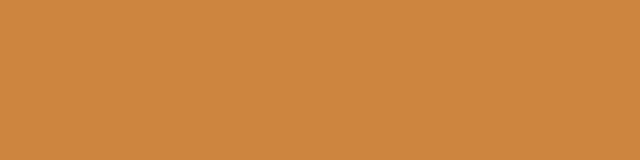
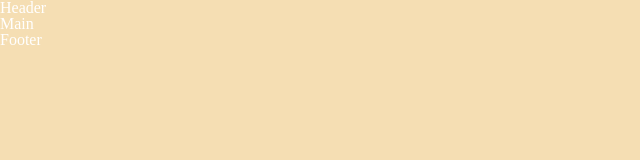
Before and after one commit to parispoly137/scss-boilerplate, a website: page index.html in a window 1280 px wide. Shown: the whole page, without its empty margins (0-640 px from the left). Drawn offline with nearby package versions, Linux system fonts and the light colour scheme; files that its build step writes are made by us from their sources; a web font is replaced by a local one.

Commit message:
add scss settings

```diff
--- a/index.html
+++ b/index.html
@@ -26,9 +26,9 @@
     <title>Title</title>
   </head>
   <body>
-    <header></header>
-    <main></main>
-    <footer></footer>
+    <header>Header</header>
+    <main>Main</main>
+    <footer>Footer</footer>
     <!-- ★ JQuery ★
       <script src="https://cdn.jsdelivr.net/npm/swiper@8/swiper-bundle.min.js"></script> -->
     <script src="src/js/main.js"></script>
--- a/src/scss/styles.scss
+++ b/src/scss/styles.scss
@@ -2,12 +2,23 @@
 @import "tools/reset";
 @import "tools/variables";
 @import "tools/mixins";
+@import "tools/fonts";
 
 // code
 
 body {
-  background: peru;
-  a {
-    color: blue;
+  font-family: "SCoreDream";
+
+  //test
+
+  background-color: wheat;
+
+  @include mobile {
+    background-color: violet;
   }
 }
+
+* {
+  color: white;
+  box-sizing: border-box;
+}
--- /dev/null
+++ b/src/scss/tools/_fonts.scss
@@ -0,0 +1,92 @@
+// SCoreDream
+
+@font-face {
+  font-family: "SCoreDream";
+  font-weight: 100;
+  font-style: normal;
+  src: url(https://cdn.jsdelivr.net/gh/webfontworld/SCoreDream/SCoreDream1.woff2)
+      format("woff2"),
+    url(https://cdn.jsdelivr.net/gh/webfontworld/SCoreDream/SCoreDream1.woff)
+      format("woff");
+  font-display: swap;
+}
+@font-face {
+  font-family: "SCoreDream";
+  font-weight: 200;
+  font-style: normal;
+  src: url(https://cdn.jsdelivr.net/gh/webfontworld/SCoreDream/SCoreDream2.woff2)
+      format("woff2"),
+    url(https://cdn.jsdelivr.net/gh/webfontworld/SCoreDream/SCoreDream2.woff)
+      format("woff");
+  font-display: swap;
+}
+@font-face {
+  font-family: "SCoreDream";
+  font-weight: 300;
+  font-style: normal;
+  src: url(https://cdn.jsdelivr.net/gh/webfontworld/SCoreDream/SCoreDream3.woff2)
+      format("woff2"),
+    url(https://cdn.jsdelivr.net/gh/webfontworld/SCoreDream/SCoreDream3.woff)
+      format("woff");
+  font-display: swap;
+}
+@font-face {
+  font-family: "SCoreDream";
+  font-weight: 400;
+  font-style: normal;
+  src: url(https://cdn.jsdelivr.net/gh/webfontworld/SCoreDream/SCoreDream4.woff2)
+      format("woff2"),
+    url(https://cdn.jsdelivr.net/gh/webfontworld/SCoreDream/SCoreDream4.woff)
+      format("woff");
+  font-display: swap;
+}
+@font-face {
+  font-family: "SCoreDream";
+  font-weight: 500;
+  font-style: normal;
+  src: url(https://cdn.jsdelivr.net/gh/webfontworld/SCoreDream/SCoreDream5.woff2)
+      format("woff2"),
+    url(https://cdn.jsdelivr.net/gh/webfontworld/SCoreDream/SCoreDream5.woff)
+      format("woff");
+  font-display: swap;
+}
+@font-face {
+  font-family: "SCoreDream";
+  font-weight: 600;
+  font-style: normal;
+  src: url(https://cdn.jsdelivr.net/gh/webfontworld/SCoreDream/SCoreDream6.woff2)
+      format("woff2"),
+    url(https://cdn.jsdelivr.net/gh/webfontworld/SCoreDream/SCoreDream6.woff)
+      format("woff");
+  font-display: swap;
+}
+@font-face {
+  font-family: "SCoreDream";
+  font-weight: 700;
+  font-style: normal;
+  src: url(https://cdn.jsdelivr.net/gh/webfontworld/SCoreDream/SCoreDream7.woff2)
+      format("woff2"),
+    url(https://cdn.jsdelivr.net/gh/webfontworld/SCoreDream/SCoreDream7.woff)
+      format("woff");
+  font-display: swap;
+}
+@font-face {
+  font-family: "SCoreDream";
+  font-weight: 800;
+  font-style: normal;
+  src: url(https://cdn.jsdelivr.net/gh/webfontworld/SCoreDream/SCoreDream8.woff2)
+      format("woff2"),
+    url(https://cdn.jsdelivr.net/gh/webfontworld/SCoreDream/SCoreDream8.woff)
+      format("woff");
+  font-display: swap;
+}
+@font-face {
+  font-family: "SCoreDream";
+  font-weight: 900;
+  font-style: normal;
+  src: url(https://cdn.jsdelivr.net/gh/webfontworld/SCoreDream/SCoreDream9.woff2)
+      format("woff2"),
+    url(https://cdn.jsdelivr.net/gh/webfontworld/SCoreDream/SCoreDream9.woff)
+      format("woff");
+  font-display: swap;
+}
--- a/src/scss/tools/_mixins.scss
+++ b/src/scss/tools/_mixins.scss
@@ -0,0 +1,5 @@
+@mixin mobile {
+  @media screen and (max-width: $safety_width) {
+    @content;
+  }
+}
--- a/src/scss/tools/_variables.scss
+++ b/src/scss/tools/_variables.scss
@@ -0,0 +1 @@
+$safety_width: 1200px;
```
